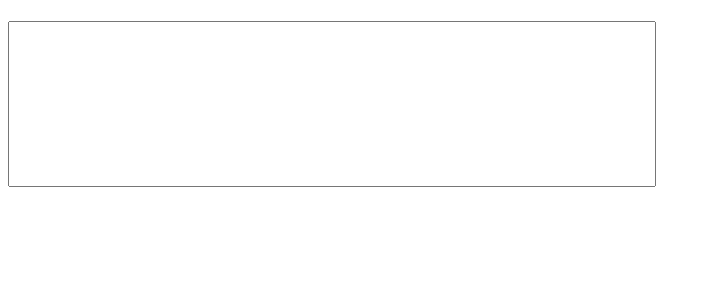
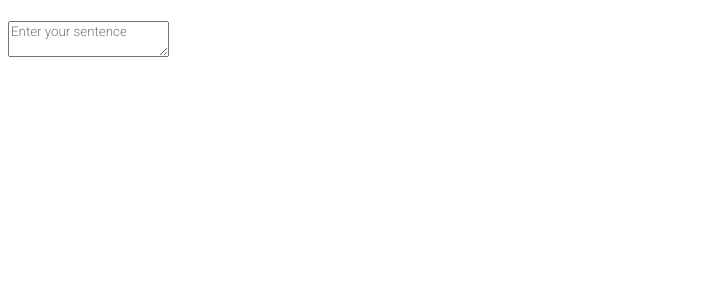
Before and after one commit to Eve-Drake/React-Pig-Latin-Translator, a React (Vite) app: page / in a window 1280 px wide. Shown: the top 300 px of the page, without its empty margins (0-711 px from the left). Built offline with nearby package versions, Linux system fonts and the light colour scheme.

Commit message:
change input to text area

```diff
--- a/src/App.jsx
+++ b/src/App.jsx
@@ -30,7 +30,8 @@ function App() {
         <h1>{translatedString}</h1>
       </div>
 
-      <input
+      <textarea
+      placeholder='Enter your sentence'
         type='text'
         onChange={e =>translate(e.target.value)}
       />
```
